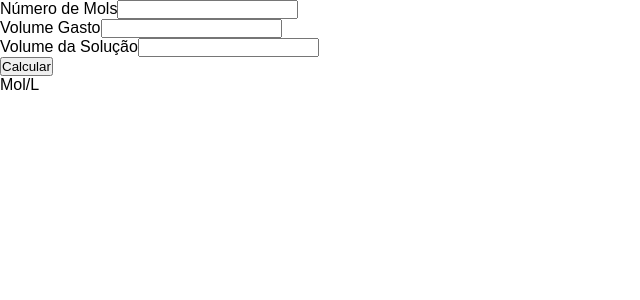
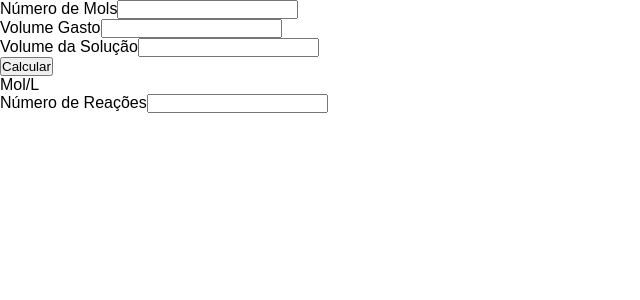
Before and after one commit to LuizVictorr/Volumetrias, a Next.js app: page / in a window 1280 px wide. Shown: the top 300 px of the page, without its empty margins (0-640 px from the left). Built offline with nearby package versions, Linux system fonts and the light colour scheme.

Commit message:
adicionado as proporções dinâmicas

```diff
--- a/pages/_document.js
+++ b/pages/_document.js
@@ -2,7 +2,7 @@ import { Html, Head, Main, NextScript } from 'next/document'
 
 export default function Document() {
   return (
-    <Html lang="en">
+    <Html lang="pt-br">
       <Head />
       <body>
         <Main />
--- a/pages/index.js
+++ b/pages/index.js
@@ -6,6 +6,30 @@ const Volumetria = () => {
   const [volumeGasto, setVolumeGasto] =  useState('');
   const [volumeSolução, setVolumeSolução] = useState('');
   const [resultado, setResultado] = useState('');
+  const [numInputs, setNumInputs] = useState('');
+  const [inputsValues, setInputsValues] = useState([]);
+
+  const handleChangeNumInputs = (e) => {
+    setNumInputs(parseInt(e.target.value));
+  };
+
+  const handleGenerateInputs = () => {
+    // Verifica se o número é menor ou igual a zero ou se ele não é inteiro, caso seja true retorna zero
+    if (numInputs <= 0 || !Number.isInteger(numInputs)) {
+      return null;
+    }
+
+    // Gera um array com a quantidade de numImpunts, onde cada index representa 1 input criado pela tag html
+    const newInputs = Array.from({ length: numInputs }, (_, index) => (
+      <div>
+        <label>Proporção {index + 1}</label>
+        <input key={index} type="text" />
+        :
+        <input key={index} type="text" />
+      </div>
+    ));
+    return newInputs;
+  };
 
   const handleChangeMols = (e) => {
     setMols(e.target.value);
@@ -40,6 +64,19 @@ const Volumetria = () => {
       </div>
       <button onClick={volumetriaNeutralização}>Calcular</button>
       <p>{resultado} Mol/L</p>
+
+
+      <div>
+        <label>Número de Reações</label>
+        <input type="number" value={numInputs} onChange={handleChangeNumInputs}/>
+      </div>
+
+      {numInputs > 0 && (
+        <div>
+          {handleGenerateInputs()}
+        </div>
+      )}
+
     </div>
   );
 };
```
